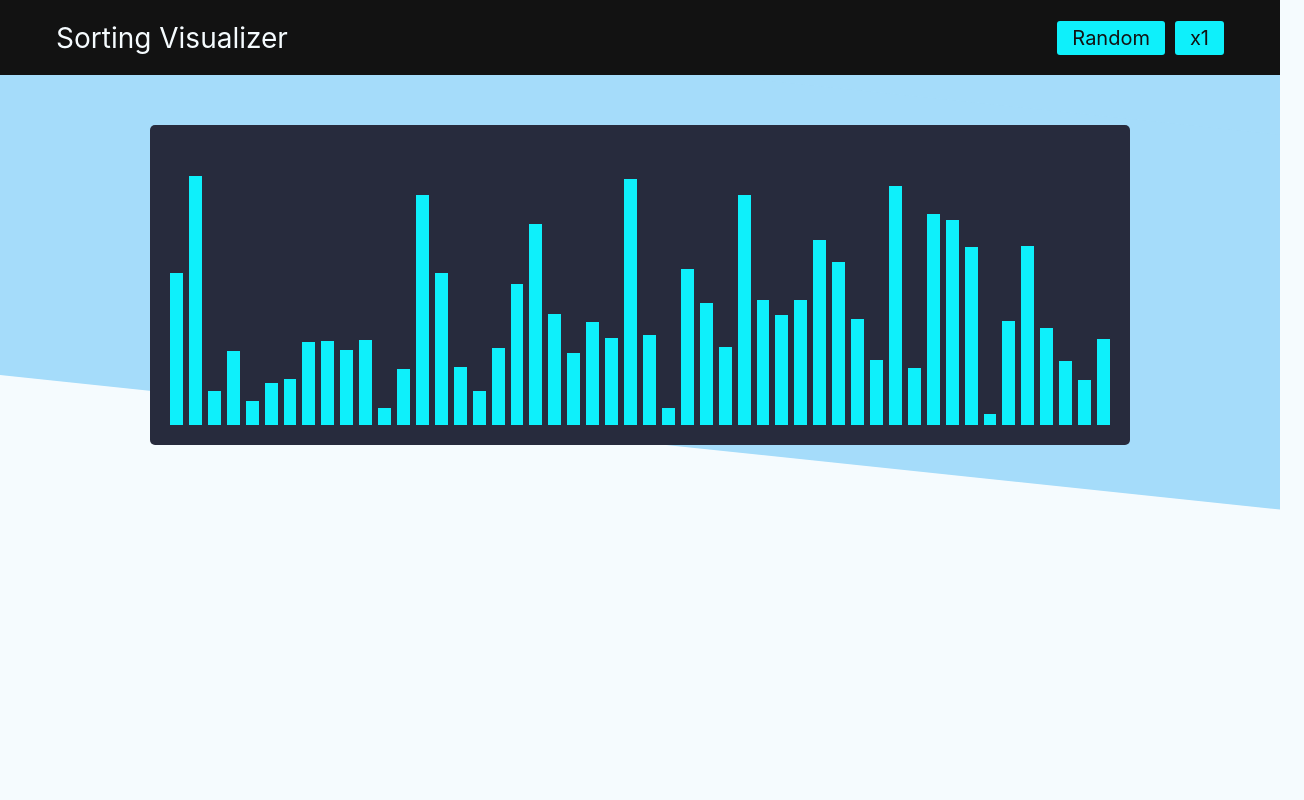
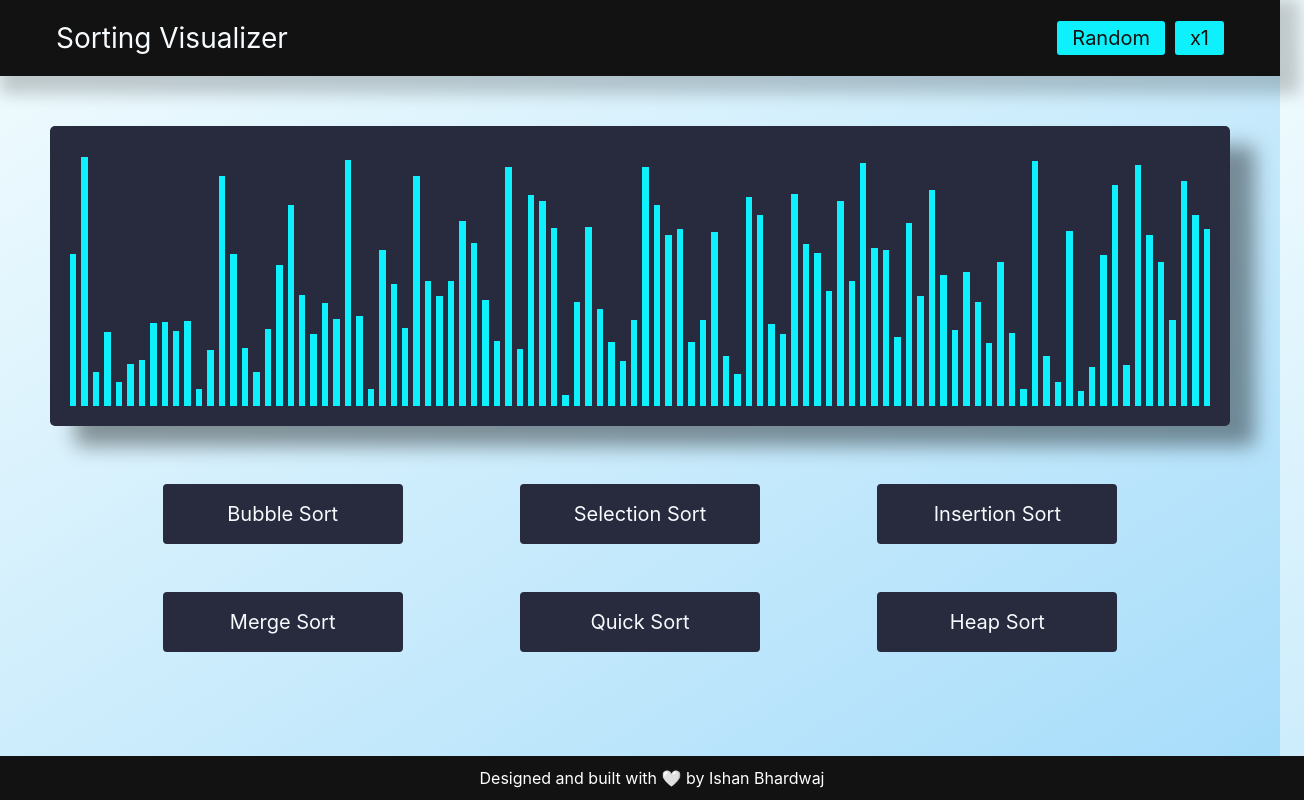
Before and after one commit to IB-14/Sorting-Visualizer, a React (Create React App) app: page / in a window 1280 px wide. Shown: the whole page, 1304 px wide, since content can reach past the window. Built offline with nearby package versions, Linux system fonts and the light colour scheme.

Commit message:
Complete frontend

```diff
--- a/src/App.css
+++ b/src/App.css
@@ -38,8 +38,19 @@
 }
 
 body {
-  height: 100vh;
-  background-color: #F5FBFE
-  /* background-image: linear-gradient(#ffffff, #67aeff) */
+  /* height: 100vh;background-size: cover; */
+  background-image: linear-gradient(to top left, #a5dcfa, #f2fcfe /*#b8e6ff*/);
+  height: 100%;
+  position: relative;
+  overflow-x: hidden
+  /* background-color: #a5dcfa; */
+  /* background-color: #F5FBFE */
+  /* background-image: linear-gradient(to bottom right, red, #67aeff) */
   /*background-color: /*#1c1c1c*/ /*#212121*/;
 }
+
+@media only screen and (min-width: 1120px) {
+  body {
+    height: 100vh;
+  }
+  }
--- a/src/App.js
+++ b/src/App.js
@@ -2,6 +2,7 @@ import React from 'react';
 import './App.css';
 import SortingVisualizer from './Components/SortingVisualizer/Visualizer';
 import Navbar from './Components/Navbar/Navbar';
+import Footer from './Components/Footer/Footer';
 
 function App() {
 
@@ -11,6 +12,7 @@ function App() {
     <div className="App">
       <Navbar randomRender={randomRender}/>
       <SortingVisualizer randomRender={randomRender} />
+      <Footer />
     </div>
   );
 }
--- /dev/null
+++ b/src/Components/Footer/Footer.css
@@ -0,0 +1,18 @@
+footer {
+    margin-top: 2em;
+    /* position: absolute; */
+    /* text-align: right; */
+    /* width: 100vw; */
+    bottom: 0;
+    background-color: #121212;
+    color: #ffffff;
+    padding: 0.75em;
+    font-size: 1rem;
+}
+
+@media only screen and (min-width: 1120px) {
+    footer {
+        position: absolute;
+        width: 100vw;
+    }
+}
--- /dev/null
+++ b/src/Components/Footer/Footer.jsx
@@ -0,0 +1,12 @@
+import React, {useState} from 'react';
+import './Footer.css';
+
+function Footer(props) {
+    return (
+        <footer>
+            Designed and built with 🤍 by Ishan Bhardwaj
+        </footer>
+    )
+}
+
+export default Footer;
--- a/src/Components/Navbar/Navbar.css
+++ b/src/Components/Navbar/Navbar.css
@@ -5,10 +5,11 @@
     align-items: center;
     z-index: 100;
     color: #f5fbfe;
-    height: 75px;
+    height: 9.469696969696969vh;/*75px;*/
     background-color: #121212;
     padding: 0 2em;
     font-size: 1.75rem;
+    box-shadow: 10px 8px 16px 10px rgba(0,0,0,0.2);
     /*background-color: /*#95abc59a*/ /*48484a;*/
 }
 .buts {
@@ -36,3 +37,37 @@
         font-size: 1rem;
     }
 }
+.drop-content{
+    position: relative;
+    margin-left: 0.67em;
+    font-size: 1rem;
+    display: none;
+    position: absolute;
+    background-color: #f9f9f9;
+    width: 49px;
+    /* min-width: 160px; */
+    box-shadow: 10px 8px 16px 10px rgba(0,0,0,0.2);
+    z-index: 1;
+    transition: 0.3s;
+  }
+  .drop-content div {
+    text-align: center;
+    float: none;
+    color: black;
+    padding: 5px;
+    text-decoration: none;
+    display: block;
+    transition: 0.1s;
+  }
+  .drop-content div:hover {
+    background-color: #ddd;
+    cursor: pointer;
+    transition: 0.3s;
+  }
+  .drop:hover .drop-content {
+    transition: 0.3s;
+    display: block;
+  }
+  .drop:hover .speed {
+    background-color: #2eb4fc;
+  }
--- a/src/Components/Navbar/Navbar.jsx
+++ b/src/Components/Navbar/Navbar.jsx
@@ -2,16 +2,26 @@ import React, {useState} from 'react';
 import './Navbar.css';
 
 function Navbar(props) {
-    var s=1;
+    var [s, setSpeed]= useState(1);
     var [randomRender, clicked] = useState(false);
-    var [speed, setSpeed] = useState('x'+`${s}`);
+    // var [speed, setSpeed] = useState('x'+`${s}`);
+    var speed= 'x'+`${s}`;
 
-    console.log(randomRender);
+    // console.log(randomRender);
     clicked = () => {
         window.location.reload(false)
         randomRender= true;
         console.log(randomRender);
     }
+
+    // changeSpeed=(e)=> {
+    //     setSpeed(e.target.value);
+    // }
+
+    // function setSpeed(value) {
+    //     s= value;
+    //     console.log(s);
+    // }
 
     return (
         <nav className="nav">
@@ -22,9 +32,19 @@ function Navbar(props) {
                 <div className="button" onClick={(clicked)}>
                     Random
                 </div>
-                <div className="button speed" onClick={()=>setSpeed('x'+`${2*s}`)}>
-                    {speed}
-                </div>
+                <dic className="drop">
+                    <div className="button speed" /*onClick={()=>setSpeed('x'+`${2*s}`)}*/>
+                        {speed}
+                    </div>
+                    <div className="drop-content">
+
+                            <div value="0.5" onClick={()=>{setSpeed(0.5)}}>x0.5</div>
+                            <div value="1" onClick={()=>{setSpeed(1)}}>x1</div>
+                            <div value="2" onClick={()=>{setSpeed(2)}}>x2</div>
+                            <div value="4" onClick={()=>{setSpeed(4)}}>x4</div>
+
+                    </div>
+                </dic>
             </div>
         </nav>
     )
--- a/src/Components/SortingVisualizer/Visualizer.css
+++ b/src/Components/SortingVisualizer/Visualizer.css
@@ -1,32 +1,39 @@
+.background {
+    height: 82.53030303030303%;
+    /* margin-bottom: 2em; */
+}
 .container {
     z-index: 50;
     background-color: /*#48484a71*/ /*#1c1c1c*/ #272b3d;
     transform: rotate(180deg) scaleX(-1);
     display: grid;
-    grid-template-columns: repeat(50, 1fr);
+    grid-template-columns: repeat(100, 1fr);
    height: 280px;
    border-radius: 5px;
    /* border: 5px solid #48484a4d; */
    /*box-shadow: 20px -20px #48484a4d*/ /*#1c1c1c*/;
-   padding: 20px;
+   padding: 20px 20px 0px;
+   box-shadow: 25px -20px 20px 0px rgba(0, 0, 0, 0.404);
 }
-
-.stage {
+/* .stage {
     z-index: -1;
     position: absolute;
     top: 0;
       width: 100%;
-      height: 375px;
-      background:#A5DCFA;
+      height: 100%;
+      /* height: 375px; */
+      /* background:#A5DCFA; */
+      /*background-image: linear-gradient(to bottom right, rgb(26, 23, 190), #b8e6ff);
       box-sizing: border-box;
       padding: 30px;
       color: #fff;
-    }
+    } */
 
-    .stage:after{
+    /* .stage:after{
       position: absolute;
+      margin-top: -100px;
       width: 100%;
-      height: 100%;
+      height: 475px;
       content: '';
       background: inherit;
       z-index: -1;
@@ -35,8 +42,8 @@
       bottom: 0;
       left: 0;
       transform-origin: top left;
-      transform: skewY(6deg);
-    }
+      transform: skewY(7deg);
+    } */
 
 /*#f2f5f9*/
 .bar {
@@ -46,14 +53,69 @@
 
 @media only screen and (min-width: 700px) {
     .container {
-        grid-gap: 6px;
-        margin: 50px 150px;
+        grid-gap: 5px;
+        margin: 50px 50px;
     }
 }
 
 @media only screen and (max-width: 700px) {
     .container {
-        grid-gap: 3px;
+        grid-gap: 2px;
         margin: 50px;
     }
 }
+
+.but-wrap {
+    margin: 0 80px;
+    padding: 0.5em 3em;
+    display: grid;
+    grid-gap: 3em;
+}
+
+@media only screen and (max-width: 500px) {
+    .but-wrap {
+        margin: 0px;
+    }
+}
+@media only screen and (max-width: 1400px) {
+    .but-wrap {
+        grid-template-columns: repeat(auto-fit, minmax(250px, 1fr));
+    }
+}
+@media only screen and (min-width: 1400px) {
+    .but-wrap {
+        grid-template-columns: 1fr 1fr 1fr;
+    }
+}
+
+.sort-button {
+    display: flex;
+    justify-content: center;
+    align-items: center;
+    /* border-radius: 15px; */
+    height: 40px;
+    width: 200px;
+    background-color: #272b3d;
+    color: #f5fbfe;
+    margin: auto;
+    /* background-color: #0EF0FB ; */
+    padding: 5px 15px;
+    border-radius: 4px;
+    font-size: 1.25rem;
+    /* color: #121212; */
+    cursor: pointer;
+    border: 5px solid #272b3d;
+}
+.sort-button:hover {
+    background-color: #121212  /*#44f6ff*/;
+    border: 5px solid #272b3d;
+    /* color: #272b3d; */
+    font-weight: 700;
+    box-shadow: 0px 8px 16px 0px rgba(0,0,0,0.2);
+}
+.sort-button:focus {
+    background-color: #0EF0FB;
+    color: #121212;
+    font-weight: 700;
+    box-shadow: 0px 8px 16px 0px rgba(0,0,0,0.2);
+}
--- a/src/Components/SortingVisualizer/Visualizer.jsx
+++ b/src/Components/SortingVisualizer/Visualizer.jsx
@@ -16,51 +16,56 @@ export default class SortingVisualizer extends Component {
         };
     }
 
+
+
     componentDidMount() {
         this.resetArray();
     }
 
-    shouldComponentUpdate() {
-        console.log("should");
-        return true;
-    }
+    // shouldComponentUpdate() {
+    //     console.log("should");
+    //     return true;
+    // }
 
-    componentDidUpdate(prevProps) {
-        console.log("fd");
-        const {array}= this.state;
-        if(this.props.randomRender!==prevProps.randomRender) {
-            this.resetArray();
-            return (
-                <div className="background">
-                <div className="stage"></div>
-                <div className="container">
-                    {array.map((value, index) => (
-                        <div className="bar"
-                            key={index}
-                            style={{
-                                height: `${value}px`,
-                            }}></div>
-                    ))}
-                </div>
-                </div>
-            );
-        }
-    }
+    // componentDidUpdate(prevProps) {
+    //     console.log("fd");
+    //     const {array}= this.state;
+    //     if(this.props.randomRender!==prevProps.randomRender) {
+    //         this.resetArray();
+    //         return (
+    //             <div className="background">
+    //             <div className="stage"></div>
+    //             <div className="container">
+    //                 {array.map((value, index) => (
+    //                     <div className="bar"
+    //                         key={index}
+    //                         style={{
+    //                             height: `${value}px`,
+    //                         }}></div>
+    //                 ))}
+    //             </div>
+    //             </div>
+    //         );
+    //     }
+    // }
 
     resetArray() {
         const array= [];
-        for(let i= 0; i<50; i++) {
+        // let n= randomHeight(10, 50);
+        for(let i= 0; i<100/*n*/; i++) {
             array.push(randomHeight(10, 250));
         }
         this.setState({array});
     }
 
     render() {
+
         const {array}= this.state;
 
         if(this.state.randomRender===true) {
             this.resetArray();
         }
+        console.log(this.state.activeBut);
         return (
             <div className="background">
             <div className="stage"></div>
@@ -73,6 +78,14 @@ export default class SortingVisualizer extends Component {
                         }}></div>
                 ))}
             </div>
+            <div className="but-wrap">
+                <div className="sort-button" tabindex="1">Bubble Sort</div>
+                <div className="sort-button" tabindex="2">Selection Sort</div>
+                <div className="sort-button" tabindex="3">Insertion Sort</div>
+                <div className="sort-button" tabindex="4">Merge Sort</div>
+                <div className="sort-button" tabindex="5">Quick Sort</div>
+                <div className="sort-button" tabindex="6">Heap Sort</div>
+            </div>
             </div>
         );
     }
```
Also changed, not shown: 1 other file (tests, documents, lock files or other folders).
